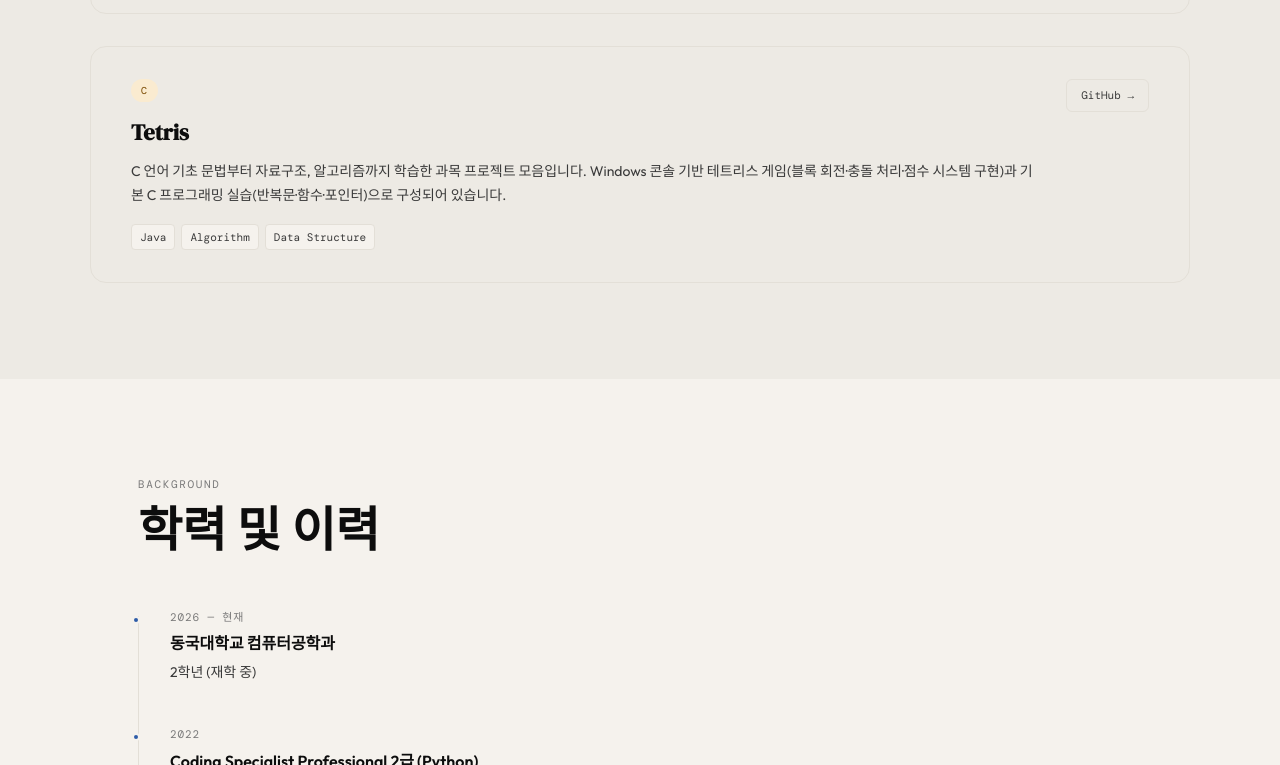
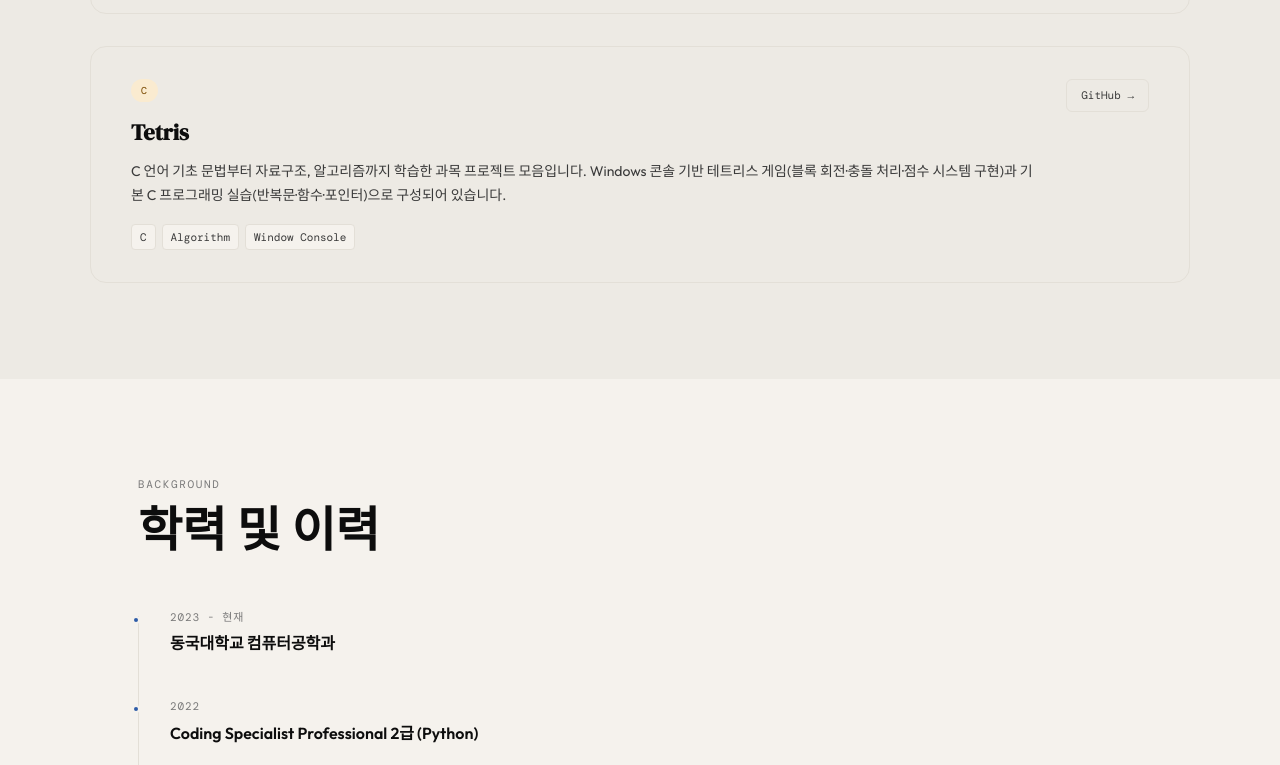
Before and after one commit to YeongnamKwon/YeongnamKwon.github.io, a plain HTML site: page index.html in a window 1280 px wide. Shown: the part 2035-2800 px from the top of the page. Drawn offline with nearby package versions, Linux system fonts and the light colour scheme; a web font is replaced by a local one.

Commit message:
Update name and educational details in index.html

```diff
--- a/index.html
+++ b/index.html
@@ -3,7 +3,7 @@
 <head>
 <meta charset="UTF-8">
 <meta name="viewport" content="width=device-width, initial-scale=1.0">
-<title>Youngman Kwon — Developer Portfolio</title>
+<title>Yeongnam Kwon — Developer Portfolio</title>
 <link rel="preconnect" href="https://fonts.googleapis.com">
 <link href="https://fonts.googleapis.com/css2?family=DM+Serif+Display:ital@0;1&family=DM+Mono:wght@300;400;500&family=Outfit:wght@300;400;500;600&display=swap" rel="stylesheet">
 <style>
@@ -248,7 +248,7 @@
   <div class="hero-grid">
     <div class="hero-text">
       <div class="hero-tag">Computer Engineering</div>
-      <h1>Kwon<br><em>Youngnam</em></h1>
+      <h1>Kwon<br><em>Yeongnam</em></h1>
       <p class="hero-sub">
         백엔드 개발에 관심을 가진 컴퓨터공학과 학생입니다.
         사용자에게 실질적인 가치를 주는 소프트웨어를 만들고 싶습니다.
@@ -273,7 +273,7 @@
       </div>
       <div class="stat-box" style="grid-column: span 3;">
         <span style="font-family: var(--mono); font-size: 12px; color: var(--ink3); letter-spacing: 0.06em;">
-          🎓 BOSS_Project · Team Leader
+          🎓 Dongguk University · Sophomore
         </span>
       </div>
     </div>
@@ -390,9 +390,9 @@
             기본 C 프로그래밍 실습(반복문·함수·포인터)으로 구성되어 있습니다.
           </p>
           <div class="project-tech">
-            <span class="tag">Java</span>
+            <span class="tag">C</span>
             <span class="tag">Algorithm</span>
-            <span class="tag">Data Structure</span>
+            <span class="tag">Window Console</span>
           </div>
         </div>
         <div class="project-links">
@@ -410,9 +410,8 @@
   <h2>학력 및 이력</h2>
   <div class="timeline">
     <div class="timeline-item">
-      <div class="timeline-date">2026 — 현재</div>
+      <div class="timeline-date">2023 - 현재</div>
       <h3>동국대학교 컴퓨터공학과</h3>
-      <p>2학년 (재학 중)</p>
     </div>
     <div class="timeline-item">
       <div class="timeline-date">2022</div>
```
